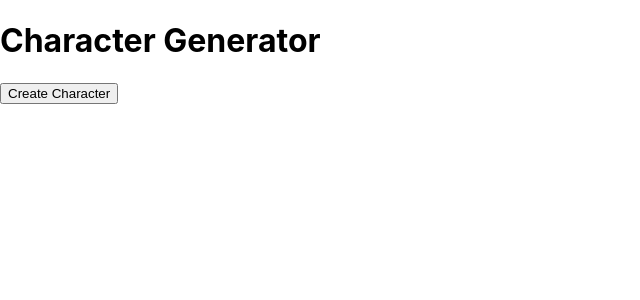
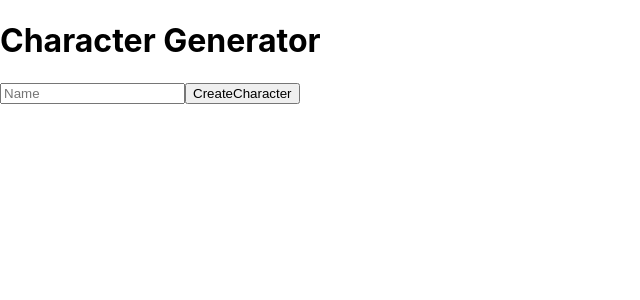
Before and after one commit to reidashwill/character-generator, a React (Create React App) app: page / in a window 1280 px wide. Shown: the top 300 px of the page, without its empty margins (0-640 px from the left). Built offline with nearby package versions, Linux system fonts and the light colour scheme.

Commit message:
install firebase and bindings and setup environmentatl variables

```diff
--- a/package.json
+++ b/package.json
@@ -6,9 +6,12 @@
     "@testing-library/jest-dom": "^4.2.4",
     "@testing-library/react": "^9.3.2",
     "@testing-library/user-event": "^7.1.2",
+    "firebase": "^7.8.0",
     "react": "^16.13.1",
     "react-dom": "^16.13.1",
-    "react-scripts": "3.2.0"
+    "react-redux-firebase": "^3.1.1",
+    "react-scripts": "3.2.0",
+    "redux-firestore": "^0.12.0"
   },
   "scripts": {
     "start": "react-scripts start",
--- a/src/components/CharacterControl.js
+++ b/src/components/CharacterControl.js
@@ -1,11 +1,12 @@
 import React, {useState} from 'react';
-import CreateCharacterButton from './CreateCharacterButton'
+import CreateCharacter from './CreateCharacter'
+
 
 
 function CharacterControl(){
 
   const [createButton, setCreateButton] = useState(true);
-  const [visibleState, setVisibleState] = useState(<CreateCharacterButton/>)
+  const [visibleState, setVisibleState] = useState(<CreateCharacter/>)
 
   return(
     <React.Fragment>
--- /dev/null
+++ b/src/components/CreateCharacter.js
@@ -0,0 +1,14 @@
+import React from 'react';
+
+function CreateCharacterButton(){
+  return(
+    <form>
+      <input
+        type='text'
+        name='name'
+        placeholder='Name' />
+        <button type='submit'>CreateCharacter</button>
+    </form>
+  )
+}
+export default CreateCharacterButton
--- a/src/components/CreateCharacterButton.js
+++ /dev/null
@@ -1,8 +0,0 @@
-import React from 'react';
-
-function CreateCharacterButton(){
-  return(
-    <button>Create Character</button>
-  )
-}
-export default CreateCharacterButton
```
Also changed, not shown: firebase.js (added, +17 -0 lines), 1 other file (tests, documents, lock files or other folders).
